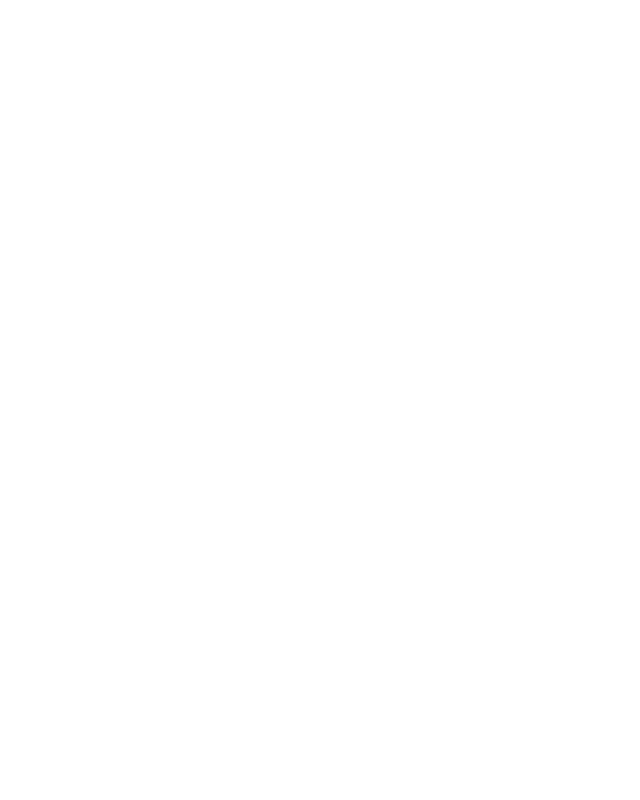
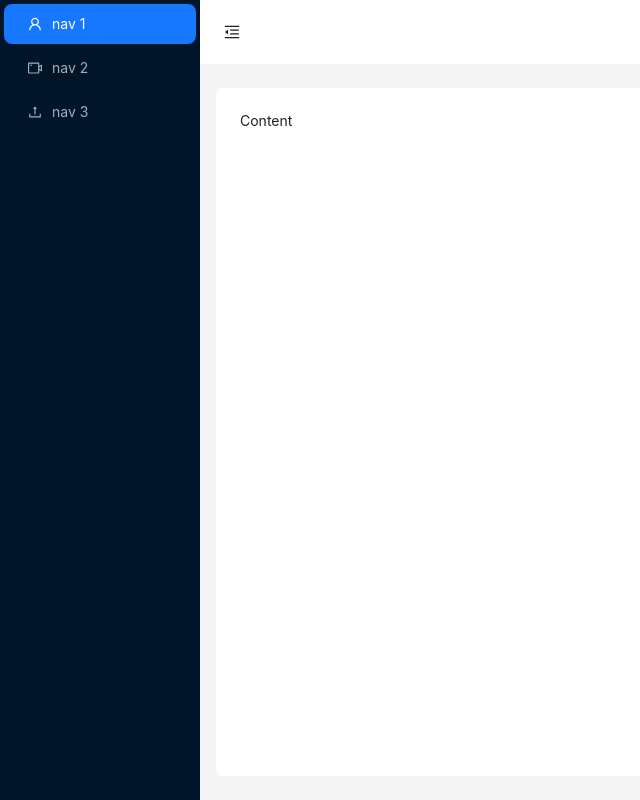
Before and after one commit to Cha-Junyoung/KU-hackathon-2024-front, a React (Create React App) app: page /diary in a window 1280 px wide. Before the commit this address had no page. Shown: the whole page, without its empty margins (0-640 px from the left). Built offline with nearby package versions, Linux system fonts and the light colour scheme.

Commit message:
feat : Main page 작업

```diff
--- a/package.json
+++ b/package.json
@@ -10,6 +10,7 @@
     "@types/node": "^16.7.13",
     "@types/react": "^18.0.0",
     "@types/react-dom": "^18.0.0",
+    "antd": "^5.21.6",
     "axios": "^1.7.7",
     "react": "^18.3.1",
     "react-dom": "^18.3.1",
--- a/src/asset/style/main.css
+++ b/src/asset/style/main.css
@@ -3,3 +3,31 @@
   width: 100%;
   display: flex;
 }
+
+html, body, #root {
+  height: 100%;
+  margin: 0;
+}
+
+.full-page {
+  /*display: flex;*/
+  /*justify-content: center;*/
+  /*align-items: center;*/
+  width: 100vw; /* 전체 뷰포트 너비 */
+  height: 100vh; /* 전체 뷰포트 높이 */
+  /*background-color: lightblue;*/
+}
+
+.main-container{
+  display: flex;
+  flex-direction: column;
+  justify-content: center;
+  align-items: center;
+  height: 100%;
+}
+
+.main-container .title{
+  align-content: center;
+  height: 70vh;
+  font-size: 50px;
+}
--- a/src/component/Router.tsx
+++ b/src/component/Router.tsx
@@ -1,12 +1,14 @@
 import {BrowserRouter, Route, Routes} from "react-router-dom";
 import Main from "../page/Main";
 import AxiosTest from "../page/AxiosTest";
+import Diary from "../page/Diary";
 
 const Router = () => {
   return (
       <BrowserRouter>
         <Routes>
           <Route path="/" element={<Main />} />
+          <Route path="/diary" element={<Diary />} />
           <Route path="/axios" element={<AxiosTest />} />
           {/*<Route path="about" element={<About />} />*/}
         </Routes>
--- /dev/null
+++ b/src/component/TypingTextComponent.tsx
@@ -0,0 +1,127 @@
+// import React, {useEffect, useRef, useState} from "react";
+//
+// const TypingTextComponent = ({
+//                                text,
+//                                frame,
+//                                setAnimeFinished,
+//                                animeFinishFlag,
+//                                flag = true,
+//                              }: {
+//   text: string;
+//   frame: number;
+//   setAnimeFinished: () => void;
+//   animeFinishFlag: boolean;
+//   flag?: boolean;
+// }) => {
+//   const [typingText, setTypingText] = useState<string>("");
+//   const textIndex = useRef<number>(0);
+//   const lastTimeStamp = useRef<number | null>(null);
+//
+//   const animationCallback = (timeStamp: number) => {
+//     if (lastTimeStamp.current === null) {
+//       lastTimeStamp.current = timeStamp;
+//     }
+//
+//     const elapsedTime = timeStamp - lastTimeStamp.current;
+//
+//     if (elapsedTime > frame) {
+//       lastTimeStamp.current = timeStamp;
+//       setTypingText((state) => {
+//         console.log("textIndex.current", textIndex.current);
+//         console.log("state", state);
+//         const newState = state + text[textIndex.current];
+//         textIndex.current += 1;
+//         console.log("textIndex.current", textIndex.current);
+//         console.log("newState", newState);
+//         return newState;
+//       });
+//     }
+//
+//     if (textIndex.current >= text.length) {
+//       setAnimeFinished();
+//       console.log("finish!");
+//       return;
+//     }
+//     requestAnimationFrame(animationCallback);
+//   };
+//
+//   useEffect(() => {
+//     let animeId: number;
+//     if (animeFinishFlag) {
+//       setTypingText(text);
+//     } else if (flag) {
+//       animeId = requestAnimationFrame(animationCallback);
+//     }
+//
+//     return () => {
+//       cancelAnimationFrame(animeId);
+//     };
+//   }, [flag]);
+//   return <p>{typingText}</p>;
+// };
+//
+// export const useTypingAnime = (text: string, frame: number, flag?: boolean) => {
+//   const [animeFinishFlag, setFlageState] = useState<boolean>(false);
+//   const setAnimeFinished = () => {
+//     setFlageState(true);
+//   };
+//
+//   const TypingTextDiv = () => {
+//     return TypingTextComponent({text, frame, setAnimeFinished, animeFinishFlag, flag});
+//   };
+//
+//   return {animeFinishFlag, TypingTextDiv};
+// };
+
+import React, { useEffect, useState } from 'react';
+
+interface AnimationProps {
+  text: string;
+}
+
+const TypingTextComponent = ({ text }: AnimationProps) => {
+  const [sequence, setSequence] = useState<string>("");
+  const [textCount, setTextCount] = useState<number>(0);
+  const [isTypingPaused, setIsTypingPaused] = useState<boolean>(false);
+
+  useEffect(() => {
+    const typingInterval = setInterval(() => {
+      if (isTypingPaused) {
+        clearInterval(typingInterval);
+        setTimeout(() => {
+          setIsTypingPaused(false);
+          setTextCount(0);
+          setSequence("");
+        }, 5000); //몇 초 일시정지할 것인지
+        return;
+      }
+
+      if (textCount >= text.length) { //text length 초과 시 undefind가 출력되는 것을 방지
+        setIsTypingPaused(true);
+        return;
+      }
+
+      const nextChar = text[textCount];
+      setSequence((prevSequence) => prevSequence + nextChar);
+
+      if (nextChar === '\n') {
+        setTextCount((prevCount) => prevCount + 2);
+      } else {
+        setTextCount((prevCount) => prevCount + 1);
+      }
+    }, 200); // 설정한 초만큼 일정한 간격마다 실행된다
+
+    return () => clearInterval(typingInterval); //컴포넌트가 마운트 해제되거나, 재렌더링 될 때마다 setInterval를 정리하는 함수를 반환함.
+  }, [text, textCount, isTypingPaused]); //해당 상태들이 변경될 때마다 useEffect가 다시 실행 됨
+
+  return (
+      <p className="landing-p whitespace-pre-line break-normal">
+        {sequence}
+        <span className='inline-block align-top w-0.5 h-[1em] bg-white ml-1 blink'/>
+      </p>
+  );
+};
+
+
+
+export default TypingTextComponent;
--- a/src/index.tsx
+++ b/src/index.tsx
@@ -11,7 +11,9 @@ const root = ReactDOM.createRoot(
 root.render(
     <React.StrictMode>
       <RecoilRoot>
-        <App/>
+        <div className="full-page">
+          <App/>
+        </div>
       </RecoilRoot>
     </React.StrictMode>
 );
--- /dev/null
+++ b/src/page/Diary.tsx
@@ -0,0 +1,79 @@
+import React, {useState} from 'react';
+import {
+  MenuFoldOutlined,
+  MenuUnfoldOutlined,
+  UploadOutlined,
+  UserOutlined,
+  VideoCameraOutlined,
+} from '@ant-design/icons';
+import {Button, Layout, Menu, theme} from "antd";
+
+const {Header, Sider, Content} = Layout;
+
+const Diary = () =>  {
+  const [collapsed, setCollapsed] = useState(false);
+  const {
+    token: {colorBgContainer, borderRadiusLG},
+  } = theme.useToken();
+  return (
+
+      <Layout>
+        <Sider trigger={null} collapsible collapsed={collapsed}>
+          <div className="demo-logo-vertical"/>
+          <Menu
+              theme="dark"
+              mode="inline"
+              defaultSelectedKeys={['1']}
+              items={[
+                {
+                  key: '1',
+                  icon: <UserOutlined/>,
+                  label: 'nav 1',
+                },
+                {
+                  key: '2',
+                  icon: <VideoCameraOutlined/>,
+                  label: 'nav 2',
+                },
+                {
+                  key: '3',
+                  icon: <UploadOutlined/>,
+                  label: 'nav 3',
+                },
+              ]}
+          />
+        </Sider>
+        <Layout style={{
+          height: "100vh"
+        }}>
+          <Header style={{padding: 0, background: colorBgContainer}}>
+            <Button
+                type="text"
+                icon={collapsed ? <MenuUnfoldOutlined/> : <MenuFoldOutlined/>}
+                onClick={() => setCollapsed(!collapsed)}
+                style={{
+                  fontSize: '16px',
+                  width: 64,
+                  height: 64,
+                }}
+            />
+          </Header>
+          <Content
+              style={{
+                margin: '24px 16px',
+                padding: 24,
+                // minHeight: 280,
+                height: "100%",
+                background: colorBgContainer,
+                borderRadius: borderRadiusLG,
+              }}
+          >
+            Content
+          </Content>
+        </Layout>
+      </Layout>
+  );
+
+}
+
+export default Diary;
--- a/src/page/Main.tsx
+++ b/src/page/Main.tsx
@@ -1,19 +1,36 @@
 import React from 'react';
-import '../asset/style/main.css';
+import "../asset/style/main.css"
+import TypingTextComponent from "../component/TypingTextComponent";
+import {Button} from "antd";
 import {useNavigate} from "react-router-dom";
+// import {useTypingAnime} from "../component/TypingTextComponent";
+
 
 const Main = () => {
-  const naviation = useNavigate();
-  return (
-      <>
-        <div id="main">
-          Hello Main Page
-          <button onClick={() => naviation("/axios")}>
-            move to axios page
-          </button>
+  // const { animeFinishFlag : firstFlag, TypingTextDiv : FirstText } = useTypingAnime("First Line", 100)
+  // const { animeFinishFlag : secondFlag, TypingTextDiv : SecondText } = useTypingAnime("Second Line", 100, firstFlag)
+  // const { TypingTextDiv : ThirdText } = useTypingAnime("Third Line", 100, secondFlag)
+
+  const navigate  = useNavigate();
+
+  return (<>
+    <div>
+      {/*<FirstText />*/}
+      {/*<SecondText />*/}
+      {/*<ThirdText />*/}
+      <div className="main-container">
+        <div className="title">
+          <TypingTextComponent text={'dummy data'} />
         </div>
-      </>
-  );
-};
+        <div className="start-button">
+          <Button color="default" variant="outlined" style={{width: "100px"}} onClick={() => navigate("/login")}>
+            시작하기
+          </Button>
+        </div>
+      </div>
+
+    </div>
+  </>)
+}
 
 export default Main;
```
Also changed, not shown: 1 other file (tests, documents, lock files or other folders).
